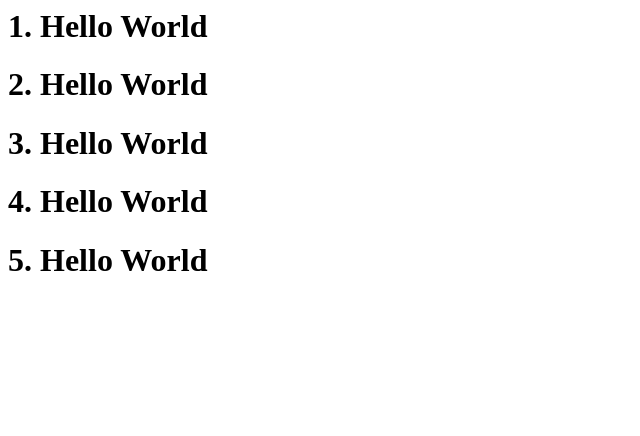
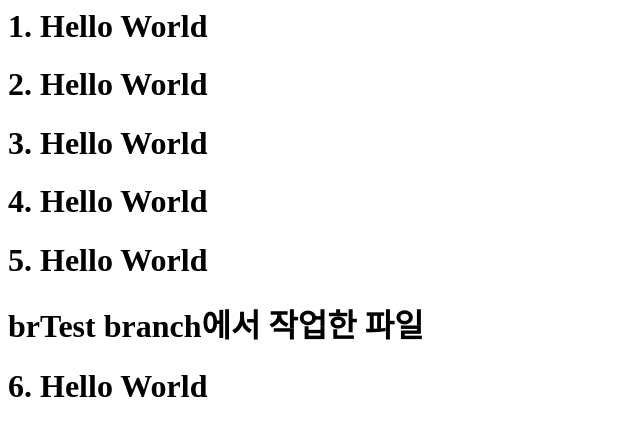
Before and after one commit to xyznn/OSS_3, a plain HTML site: page index.html in a window 1280 px wide. Shown: the whole page, without its empty margins (0-640 px from the left). Drawn offline with Linux system fonts and the light colour scheme.

Commit message:
brTest first commit

```diff
--- a/index.html
+++ b/index.html
@@ -11,6 +11,9 @@
         <h1>4. Hello World</h1>
         <h1>5. Hello World</h1>
 
+        <h1>brTest branch에서 작업한 파일</h1>
+        <h1>6. Hello World</h1>
+
     </body>
 
 </html>
```
